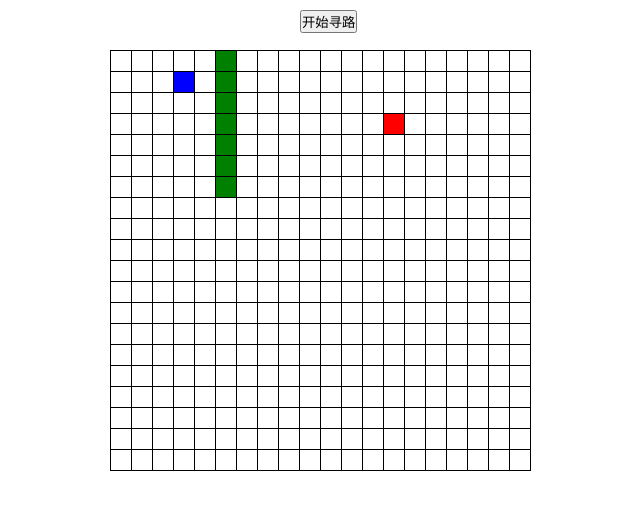
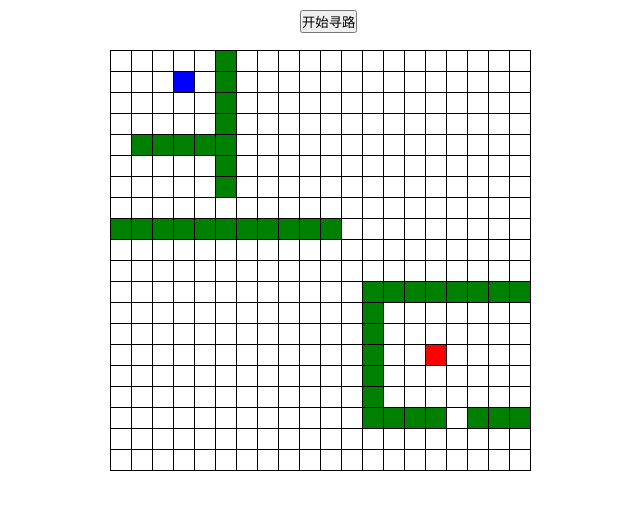
Before and after one commit to yujinWang/Data-structures-and-algorithms, a plain HTML site: page AStar/demo.html in a window 1280 px wide. Shown: the whole page, without its empty margins (320-960 px from the left). Drawn offline with Linux system fonts and the light colour scheme.

```diff
--- a/AStar/demo.html
+++ b/AStar/demo.html
@@ -63,21 +63,21 @@
 			0, 0, 0, 0, 0, 2, 0, 0, 0, 0, 0, 0, 0, 0, 0, 0, 0, 0, 0, 0,
 			0, 0, 0, 1, 0, 2, 0, 0, 0, 0, 0, 0, 0, 0, 0, 0, 0, 0, 0, 0,
 			0, 0, 0, 0, 0, 2, 0, 0, 0, 0, 0, 0, 0, 0, 0, 0, 0, 0, 0, 0,
-			0, 0, 0, 0, 0, 2, 0, 0, 0, 0, 0, 0, 0, 3, 0, 0, 0, 0, 0, 0,
 			0, 0, 0, 0, 0, 2, 0, 0, 0, 0, 0, 0, 0, 0, 0, 0, 0, 0, 0, 0,
+			0, 2, 2, 2, 2, 2, 0, 0, 0, 0, 0, 0, 0, 0, 0, 0, 0, 0, 0, 0,
 			0, 0, 0, 0, 0, 2, 0, 0, 0, 0, 0, 0, 0, 0, 0, 0, 0, 0, 0, 0,
 			0, 0, 0, 0, 0, 2, 0, 0, 0, 0, 0, 0, 0, 0, 0, 0, 0, 0, 0, 0,
 			0, 0, 0, 0, 0, 0, 0, 0, 0, 0, 0, 0, 0, 0, 0, 0, 0, 0, 0, 0,
+			2, 2, 2, 2, 2, 2, 2, 2, 2, 2, 2, 0, 0, 0, 0, 0, 0, 0, 0, 0,
 			0, 0, 0, 0, 0, 0, 0, 0, 0, 0, 0, 0, 0, 0, 0, 0, 0, 0, 0, 0,
 			0, 0, 0, 0, 0, 0, 0, 0, 0, 0, 0, 0, 0, 0, 0, 0, 0, 0, 0, 0,
-			0, 0, 0, 0, 0, 0, 0, 0, 0, 0, 0, 0, 0, 0, 0, 0, 0, 0, 0, 0,
-			0, 0, 0, 0, 0, 0, 0, 0, 0, 0, 0, 0, 0, 0, 0, 0, 0, 0, 0, 0,
-			0, 0, 0, 0, 0, 0, 0, 0, 0, 0, 0, 0, 0, 0, 0, 0, 0, 0, 0, 0,
-			0, 0, 0, 0, 0, 0, 0, 0, 0, 0, 0, 0, 0, 0, 0, 0, 0, 0, 0, 0,
-			0, 0, 0, 0, 0, 0, 0, 0, 0, 0, 0, 0, 0, 0, 0, 0, 0, 0, 0, 0,
-			0, 0, 0, 0, 0, 0, 0, 0, 0, 0, 0, 0, 0, 0, 0, 0, 0, 0, 0, 0,
-			0, 0, 0, 0, 0, 0, 0, 0, 0, 0, 0, 0, 0, 0, 0, 0, 0, 0, 0, 0,
-			0, 0, 0, 0, 0, 0, 0, 0, 0, 0, 0, 0, 0, 0, 0, 0, 0, 0, 0, 0,
+			0, 0, 0, 0, 0, 0, 0, 0, 0, 0, 0, 0, 2, 2, 2, 2, 2, 2, 2, 2,
+			0, 0, 0, 0, 0, 0, 0, 0, 0, 0, 0, 0, 2, 0, 0, 0, 0, 0, 0, 0,
+			0, 0, 0, 0, 0, 0, 0, 0, 0, 0, 0, 0, 2, 0, 0, 0, 0, 0, 0, 0,
+			0, 0, 0, 0, 0, 0, 0, 0, 0, 0, 0, 0, 2, 0, 0, 3, 0, 0, 0, 0,
+			0, 0, 0, 0, 0, 0, 0, 0, 0, 0, 0, 0, 2, 0, 0, 0, 0, 0, 0, 0,
+			0, 0, 0, 0, 0, 0, 0, 0, 0, 0, 0, 0, 2, 0, 0, 0, 0, 0, 0, 0,
+			0, 0, 0, 0, 0, 0, 0, 0, 0, 0, 0, 0, 2, 2, 2, 2, 0, 2, 2, 2,
 			0, 0, 0, 0, 0, 0, 0, 0, 0, 0, 0, 0, 0, 0, 0, 0, 0, 0, 0, 0,
 			0, 0, 0, 0, 0, 0, 0, 0, 0, 0, 0, 0, 0, 0, 0, 0, 0, 0, 0, 0
 		]
```
Also changed, not shown: Eight queen/demo.html (+20 -4 lines).
